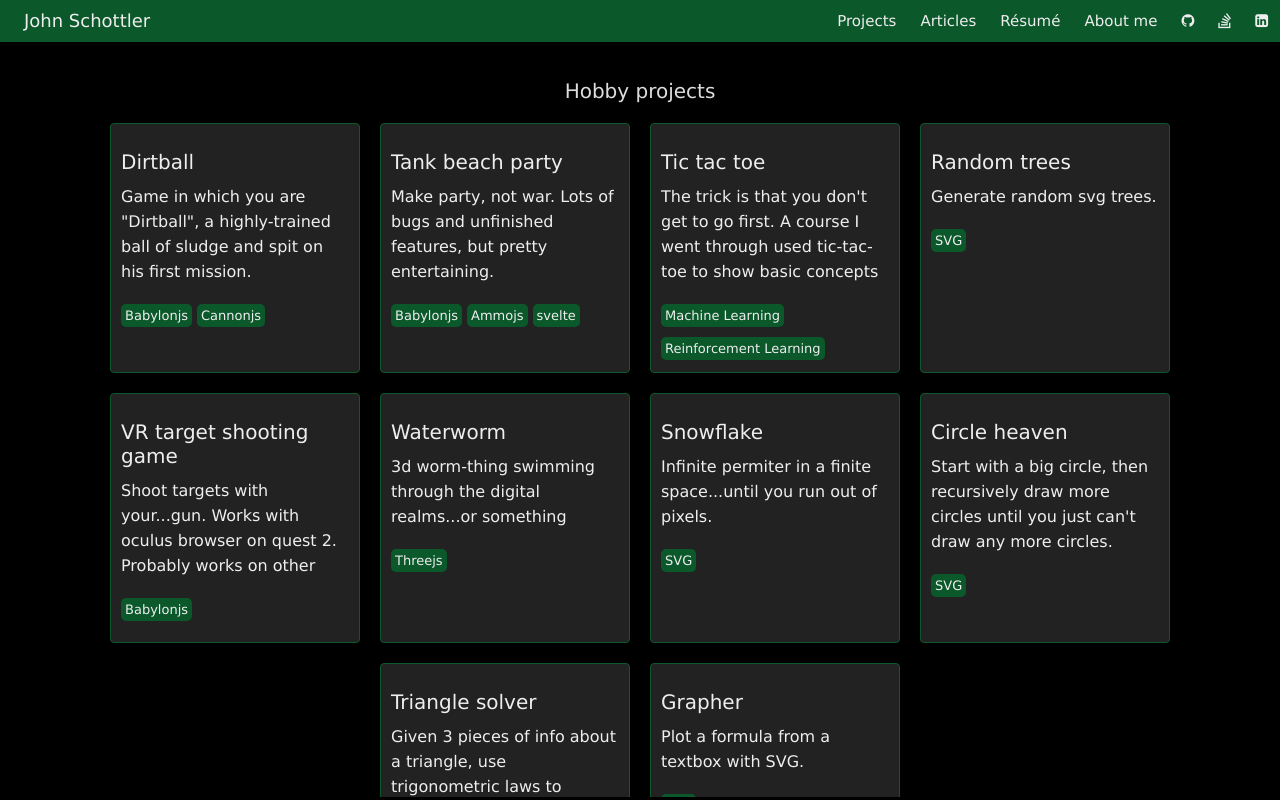
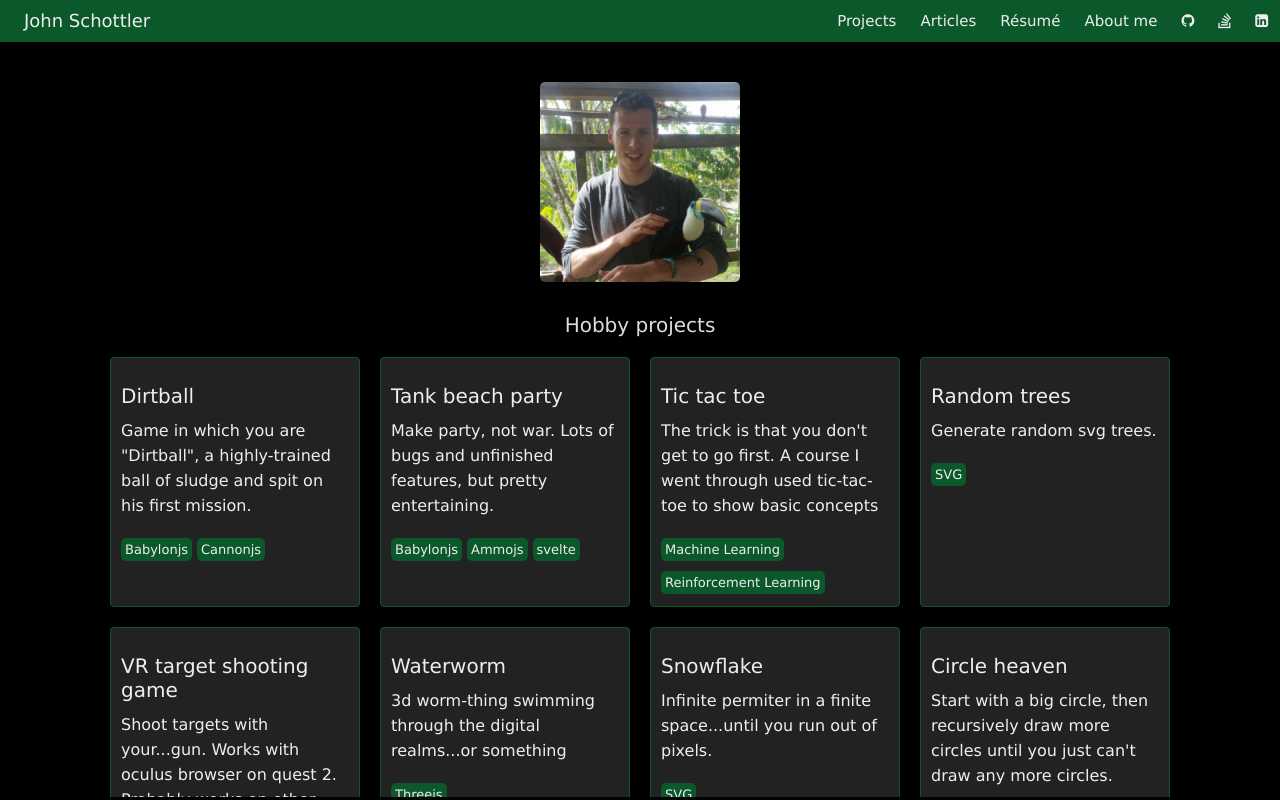
Before and after one commit to JohnnyFun/johnschottlercom, a Svelte app: page / in a window 1280 px wide. Built offline with nearby package versions, Linux system fonts and the light colour scheme; a small style sheet from the web is missing.

Commit message:
put my picture on all pages

```diff
--- a/src/components/AboutMe.svelte
+++ b/src/components/AboutMe.svelte
@@ -1,7 +1,4 @@
 <div class="intro">
-  <div class="me-pic">
-    <img src="/images/me-sm.png" alt="me with fruit loops bird" />
-  </div>
   <div class="bio">
     <p>
       Hi, I've been a full-stack web developer since 2010. I also dabble in creating video games and machine learning models.
@@ -15,25 +12,11 @@
   </div>
 </div>
 
-<script>
-</script>
-
 <style>
  .intro {
     text-align: center;
     margin: 2rem;
     margin-bottom: 3rem;
-  }
-
-  .me-pic {
-    border-radius: 1rem;
-  }
-
-  .me-pic > img {
-    height: auto;
-    border-radius: .5rem;
-    width: 200px;
-    margin-bottom: 1rem;
   }
 
   .bio {
--- a/src/components/Main.svelte
+++ b/src/components/Main.svelte
@@ -1,4 +1,5 @@
 <main>
+  <MePicture />
   <Router>
     <Route component={CodeProjects} />
     <Route path="/projects" component={CodeProjects} />
@@ -16,6 +17,7 @@
   import Articles from './Articles.svelte'
   import AboutMe from './AboutMe.svelte'
   import CodeProjects from './CodeProjects.svelte'
+  import MePicture from './MePicture.svelte';
 </script>
 
 <style>
--- /dev/null
+++ b/src/components/MePicture.svelte
@@ -0,0 +1,18 @@
+<div class="me-pic">
+  <img src="/images/me-sm.png" alt="me with fruit loops bird" />
+</div>
+
+<style>
+  .me-pic {
+    border-radius: 1rem;
+    text-align: center;
+    margin-top: 20px;
+  }
+
+  .me-pic > img {
+    height: auto;
+    border-radius: .5rem;
+    width: 200px;
+    margin-bottom: 1rem;
+  }
+</style>
```
